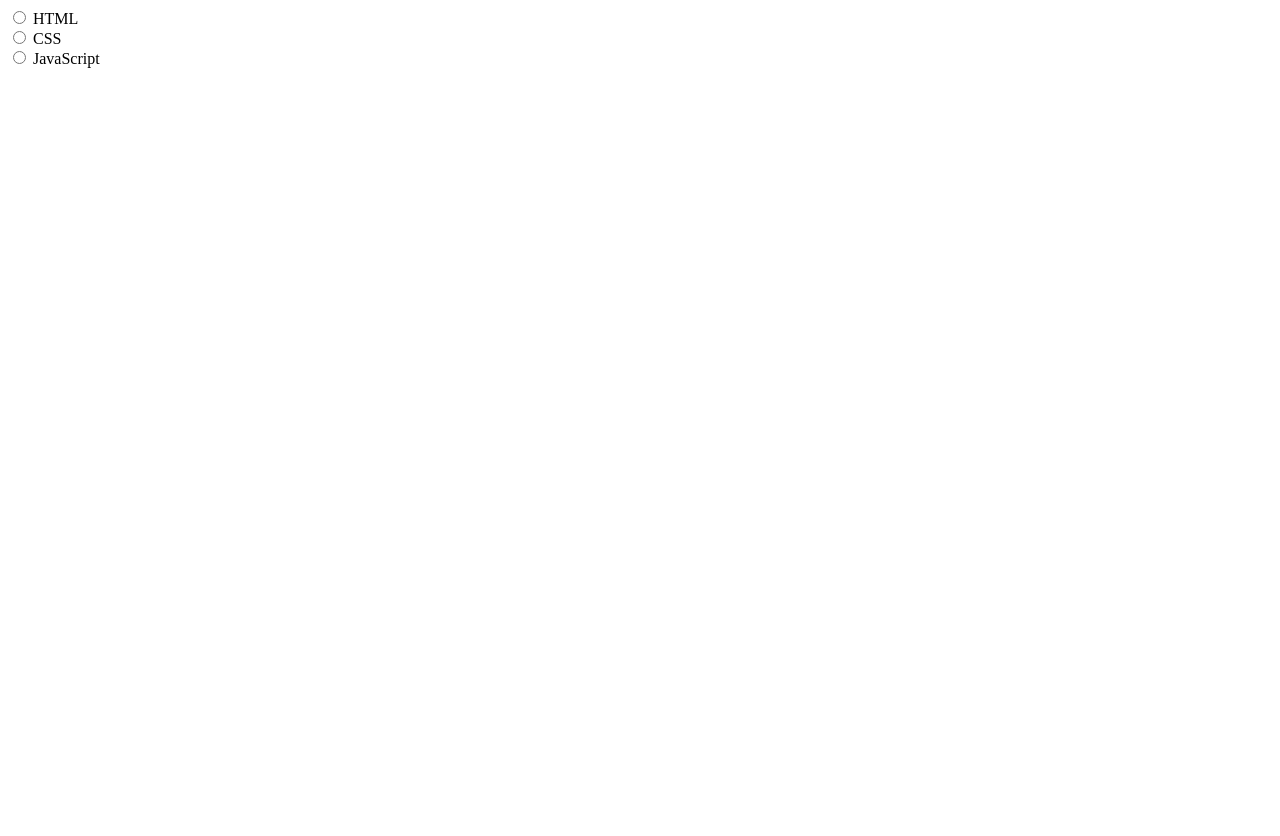
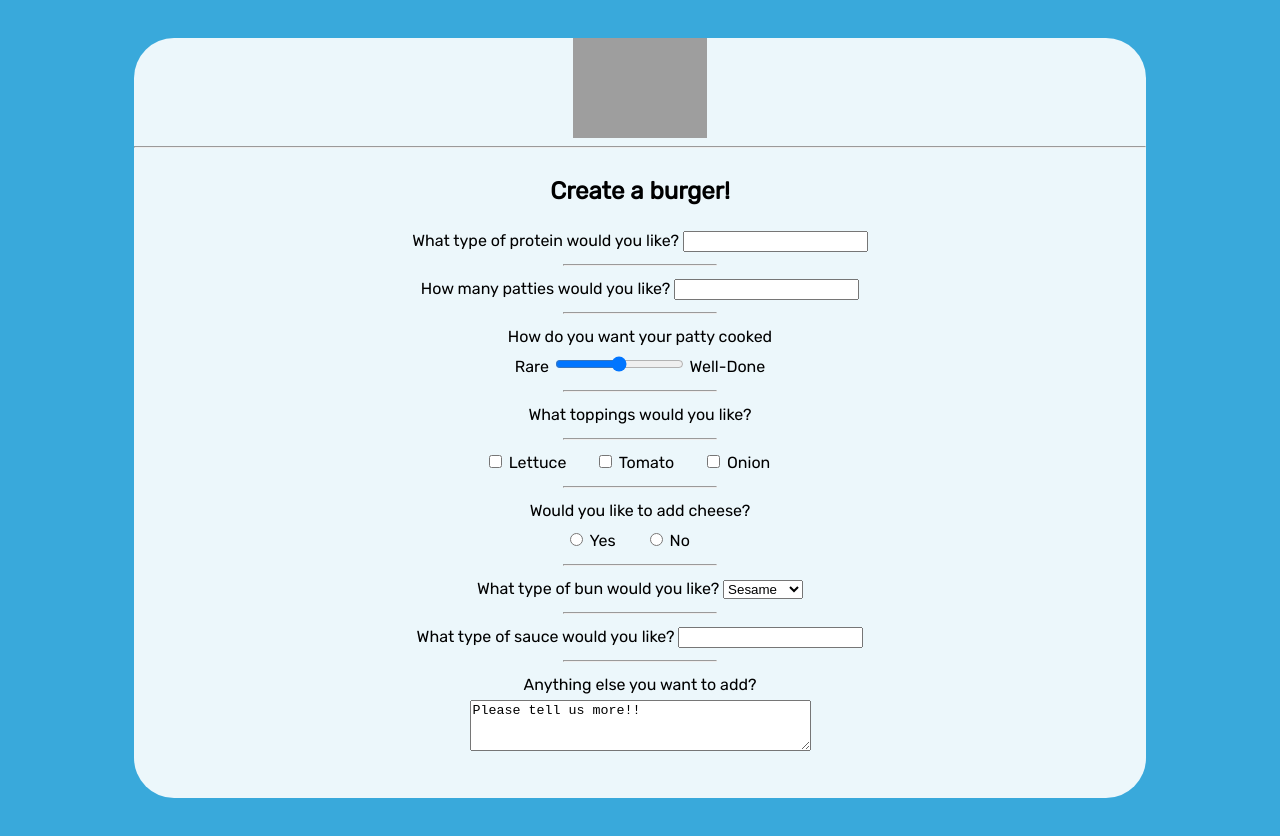
Before and after one commit to sophialai123/Web-Development, a plain HTML site: page Interative-Websites/Forms/form.html in a window 1280 px wide. Before the commit the page ends 800 px from the top, so only its background shows below. Drawn offline with Linux system fonts and the light colour scheme; grey boxes are pictures that could not be loaded.

Commit message:
add forms and tables in html

```diff
--- /dev/null
+++ b/Interative-Websites/Forms/Form-a-story/style.css
@@ -0,0 +1,57 @@
+body {
+  background-color: rgb(255, 199, 64);
+  font-family: "Open Sans", Arial;
+}
+
+form {
+  line-height: 27px;
+}
+
+h2 {
+  font-size: 20px;
+}
+
+input[type="text"],
+input[type="number"] {
+  min-height: 15px;
+  border-radius: 5px;
+  border: 1px solid #cccccc;
+}
+
+input[type="radio"] {
+  margin-left: 12px;
+}
+
+#main {
+  background-color: rgba(255, 255, 255, 0.8);
+  text-align: center;
+  height: 80vh;
+  border-radius: 15px;
+  margin: 2% 10%;
+  overflow: auto;
+}
+
+#story {
+  padding: 0 3%;
+}
+
+#top {
+  background-color: rgb(255, 255, 255);
+  margin: 2% 10%;
+  border-radius: 15px;
+}
+
+#top img {
+  display: block;
+  width: 35%;
+  margin: 0 auto;
+}
+
+.italics {
+  font-style: italic;
+}
+
+.word {
+  font-weight: bold;
+  text-decoration: underline;
+}
--- a/Interative-Websites/Forms/form.html
+++ b/Interative-Websites/Forms/form.html
@@ -1,8 +1,119 @@
-<form>
-  <input type="radio" id="html" name="fav_language" value="HTML">
-  <label>HTML</label><br>
-  <input type="radio" id="css" name="fav_language" value="CSS">
-  <label for="css">CSS</label><br>
-  <input type="radio" id="javascript" name="fav_language" value="JavaScript">
-  <label for="javascript">JavaScript</label>
-</form>
+<!DOCTYPE html>
+<html lang="en" dir="ltr">
+
+<head>
+  <meta charset="utf-8">
+  <link rel="stylesheet" type="text/css" href="style.css">
+  <link href="https://fonts.googleapis.com/css?family=Rubik" rel="stylesheet">
+  <title>Forms</title>
+</head>
+
+<body>
+  <section id="overlay">
+    <img src="https://content.codecademy.com/courses/web-101/unit-6/htmlcss1-img_burger-logo.svg"
+      alt="Davie's Burgers Logo" id="logo">
+    <hr>
+    <!-- It’s also important that we include a name attribute for the <input>
+        — without the name attribute, information in the
+        <input> won’t be sent when the <form> is submitted.-->
+    <!-- To associate a <label> and an <input>,
+        the <input> needs an id attribute. We then assign the for attribute of
+        the <label> element with the value of the id attribute of <input> -->
+
+    <form action="mailto:sophia852686@gmail.com" method="POST">
+      <h1>Create a burger!</h1>
+
+      <!-- -------------------Text type---------------------- -->
+      <section class="protein">
+        <label for="patty">What type of protein would you like?</label>
+        <input type="text" name="patty" id="patty">
+      </section>
+      <hr>
+      <!-- -------------------Number type---------------------- -->
+      <section class="patties">
+        <label for="amount">How many patties would you like?</label>
+        <input type="number" name="amount" id="amount">
+      </section>
+      <hr>
+
+      <section class="cooked">
+        <label for="doneness">How do you want your patty cooked</label>
+        <br>
+        <span>Rare</span>
+        <label for="doneness"></label>
+        <input type="range" name="doneness" id="doneness" min="0" max="5" step="0.5">
+        <span>Well-Done</span>
+      </section>
+      <hr>
+      <!-- -------------------Checkbox Form multiple options---------------------- -->
+      <section class="toppings">
+        <span>What toppings would you like?</span>
+        <br>
+        <hr>
+        <!--Add your code below for the first checkbox
+        each <input> has a unique id to pair with a <label>.-->
+        <input type="checkbox" name="topping" id="lettuce" value="lettuce">
+        <label for="lettuce">Lettuce</label>
+        <input type="checkbox" name="topping" id="tomato" value="tomato">
+        <label for="tomato">Tomato</label>
+        <input type="checkbox" name="topping" id="onion" value="onion">
+        <label for="onion">Onion</label>
+      </section>
+      <hr>
+
+      <!-- -----------------Radio Button Input allow for one selection ------------------- -->
+      <section class="cheesy">
+        <span>Would you like to add cheese?</span>
+        <br>
+        <input type="radio" name="cheese" id="yes" value="yes">
+        <label for="yes">Yes</label>
+        <input type="radio" name="cheese" id="no" value="no">
+        <label for="no">No</label>
+      </section>
+      <hr>
+      <!-- ----------------------------Dropdown list ---------------------------------- -->
+      <section class="bun-type">
+        <label for="bun">What type of bun would you like?</label>
+        <select name="bun" id="bun">
+          <option value="sesame">Sesame</option>
+          <option value="potato">Potato</option>
+          <option value="redbean">Red bean</option>
+        </select>
+      </section>
+      <hr>
+      <!-- ---------------------------Datalist Input---------------------------------- -->
+      <!-- The <datalist> is used with an <input type="text"> element.
+        The <input> creates a text field that users can type into and filter options from the <datalist> -->
+      <section class="sauce-selection">
+        <label for="sauce">What type of sauce would you like?</label>
+        <input type="text" list="sauces" id="sauce" name="sauce">
+        <datalist id="sauces">
+          <option value="ketchup"></option>
+          <option value="mayo"></option>
+          <option value="any"></option>
+        </datalist>
+      </section>
+      <hr>
+
+      <!-- ---------------------------textare Input---------------------------------- -->
+      <section class="extra-info">
+        <label for="extra">Anything else you want to add?</label>
+        <br>
+        <!--Add your code below-->
+        <textarea name="extra" id="extra" cols="40" rows="3">Please tell us more!!</textarea>
+      </section>
+
+      <hr>
+      <!-- ---------------------------Submit Form---------------------------------- -->
+      <section class="submission">
+        <!--Add your code below-->
+        <input type="sumbit" value="Submit" class="sumbit">
+
+
+      </section>
+
+    </form>
+  </section>
+</body>
+
+</html>
--- /dev/null
+++ b/Interative-Websites/Forms/style.css
@@ -0,0 +1,48 @@
+body {
+  background-color: rgb(57, 169, 219);
+  font-family: Rubik, Arial;
+}
+
+form {
+  text-align: center;
+  line-height: 30px;
+  height: 80%;
+  overflow: auto;
+}
+
+form hr {
+  width: 15%;
+}
+
+h1 {
+  text-align: center;
+}
+
+#burger {
+  max-height: 30%;
+}
+
+#overlay {
+  width: 80%;
+  margin: 3% auto;
+  height: 95vh;
+  background-color: rgba(255, 255, 255, 0.9);
+  border-radius: 40px;
+}
+
+#logo {
+  height: 100px;
+  display: block;
+  margin: auto;
+}
+
+
+.toppings label,
+.cheesy label {
+  margin-right: 25px;
+}
+
+
+.sumbit {
+  cursor: pointer;
+}
```
Also changed, not shown: Interative-Websites/Forms/Form-a-story/index.html (added, +67 -0 lines), Interative-Websites/Forms/login.html (added, +33 -0 lines), Interative-Websites/Forms/submission.html (added, +21 -0 lines), Interative-Websites/Forms/test.js (added, +12 -0 lines), 3 other files.
